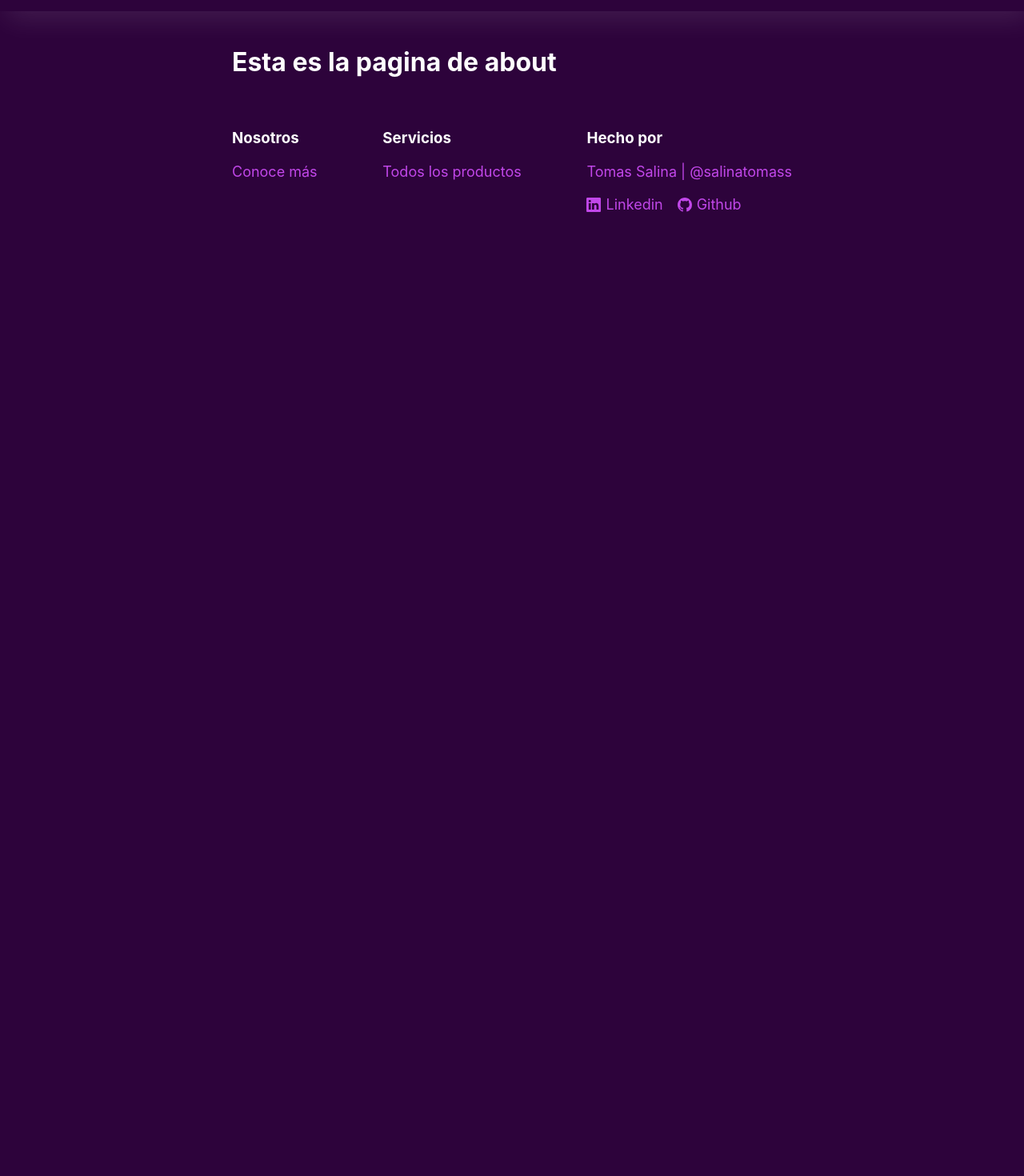
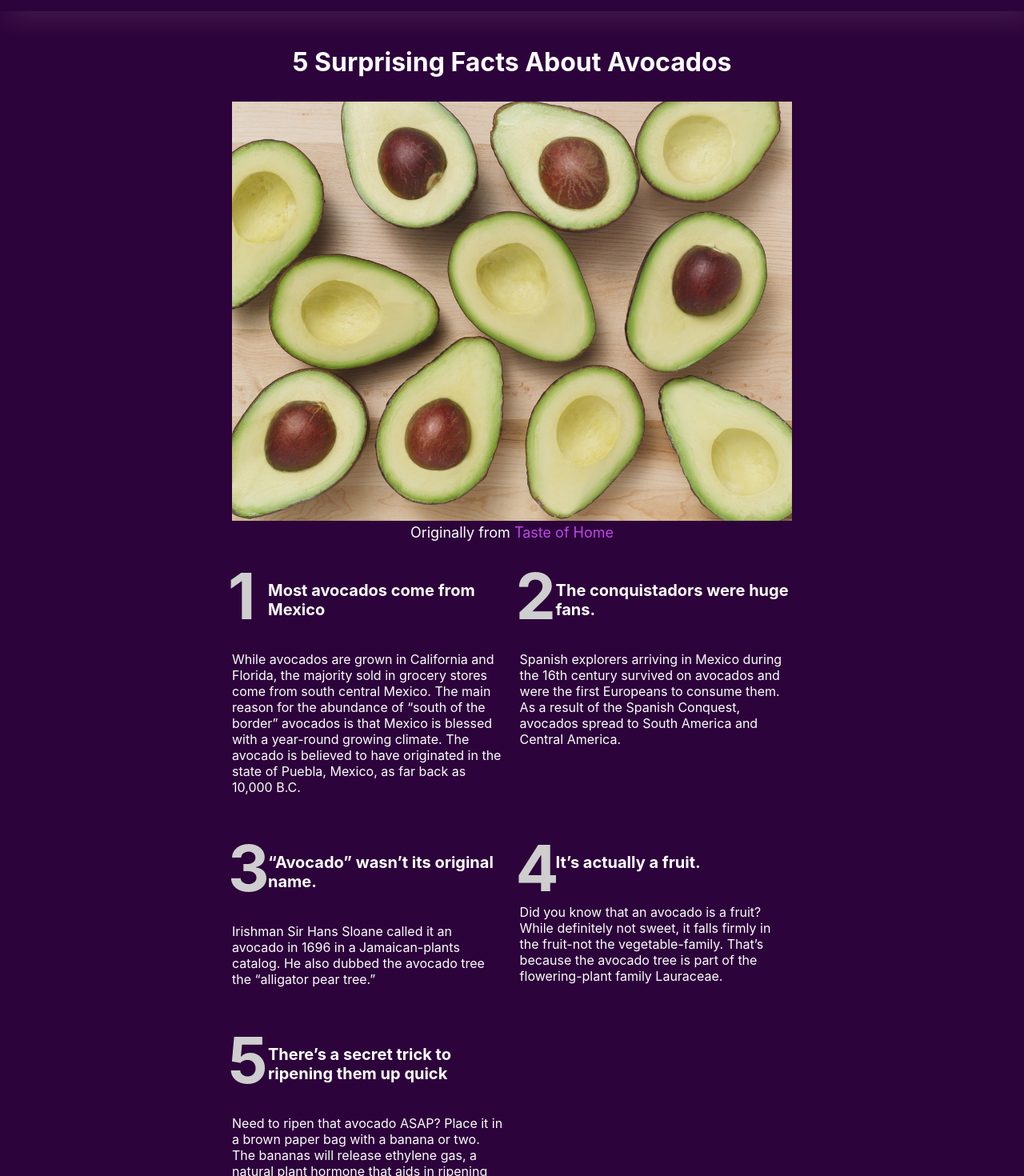
Before and after one commit to salinatomass/avo-store, a Next.js app: page /about in a window 1280 px wide. Shown: the part 60-1530 px from the top of the page at 80% size. Before the commit the page ends 800 px from the top, so only its background shows below. Built offline with nearby package versions, Linux system fonts and the light colour scheme.

Commit message:
<feat>pages: about

```diff
--- /dev/null
+++ b/pages/about/facts.ts
@@ -0,0 +1,27 @@
+export const avoFacts = [
+  {
+    title: 'Most avocados come from Mexico',
+    content:
+      'While avocados are grown in California and Florida, the majority sold in grocery stores come from south central Mexico. The main reason for the abundance of “south of the border” avocados is that Mexico is blessed with a year-round growing climate. The avocado is believed to have originated in the state of Puebla, Mexico, as far back as 10,000 B.C.',
+  },
+  {
+    title: 'The conquistadors were huge fans.',
+    content:
+      'Spanish explorers arriving in Mexico during the 16th century survived on avocados and were the first Europeans to consume them. As a result of the Spanish Conquest, avocados spread to South America and Central America. ',
+  },
+  {
+    title: '“Avocado” wasn’t its original name.',
+    content:
+      'Irishman Sir Hans Sloane called it an avocado in 1696 in a Jamaican-plants catalog. He also dubbed the avocado tree the “alligator pear tree.”',
+  },
+  {
+    title: 'It’s actually a fruit.',
+    content:
+      'Did you know that an avocado is a fruit? While definitely not sweet, it falls firmly in the fruit-not the vegetable-family. That’s because the avocado tree is part of the flowering-plant family Lauraceae.',
+  },
+  {
+    title: 'There’s a secret trick to ripening them up quick',
+    content:
+      'Need to ripen that avocado ASAP? Place it in a brown paper bag with a banana or two. The bananas will release ethylene gas, a natural plant hormone that aids in ripening fruit. On the other hand, check out this guide to learn how to store them for later.',
+  },
+]
--- a/pages/about/index.tsx
+++ b/pages/about/index.tsx
@@ -1,8 +1,81 @@
+import Image from 'next/image'
+
+import { avoFacts } from './facts'
+
 const About = () => {
   return (
-    <div>
-      <h1>Esta es la pagina de about</h1>
-    </div>
+    <main className="about">
+      <h1>5 Surprising Facts About Avocados</h1>
+      <figure>
+        <Image
+          src="/images/avocados.jpg"
+          alt="Avocados"
+          width={450}
+          height={340}
+          style={{ width: '100%', height: '100%', objectFit: 'cover' }}
+        />
+        <figcaption>
+          Originally from{' '}
+          <a
+            href="https://www.tasteofhome.com/article/13-surprising-facts-about-avocados/"
+            target="_blank"
+            rel="noreferrer"
+            className="btn btn-link"
+          >
+            Taste of Home
+          </a>
+        </figcaption>
+      </figure>
+
+      <ol className="facts">
+        {avoFacts.map(({ title, content }) => (
+          <li key={title}>
+            <h3>{title}</h3>
+            <p>{content}</p>
+          </li>
+        ))}
+      </ol>
+
+      <style jsx>{`
+        .about {
+          text-align: center;
+        }
+        h1 {
+          margin-bottom: 30px;
+        }
+        figcaption {
+          font-size: 18px;
+        }
+        ol {
+          margin-top: 50px;
+          display: grid;
+          grid-template-columns: repeat(auto-fit, minmax(320px, 1fr));
+          grid-gap: 4.5rem 1.2rem;
+          text-align: left;
+
+          counter-reset: orderedlist;
+        }
+        li {
+          position: relative;
+        }
+        li h3 {
+          font-size: 20px;
+          margin-left: 45px;
+          margin-bottom: 40px;
+        }
+        li::before {
+          counter-increment: orderedlist;
+          content: counter(orderedlist);
+
+          position: absolute;
+          top: -30px;
+          left: -5px;
+          color: #cecece;
+          font-size: 5rem;
+          font-weight: bold;
+        }
+      `}</style>
+    </main>
   )
 }
 
--- a/styles.css
+++ b/styles.css
@@ -22,6 +22,7 @@ body {
     Ubuntu, Cantarell, 'Open Sans', 'Helvetica Neue', sans-serif;
 }
 
+ol,
 ul {
   list-style: none;
 }
```
